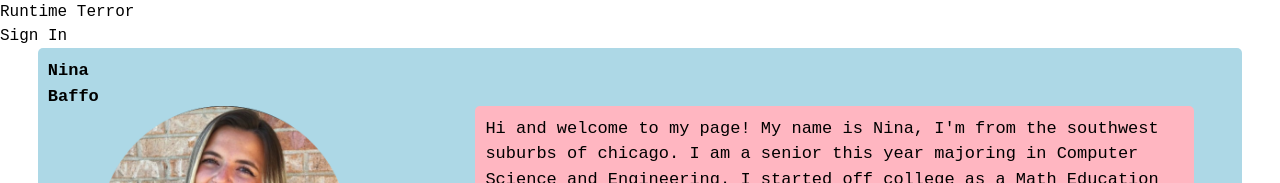
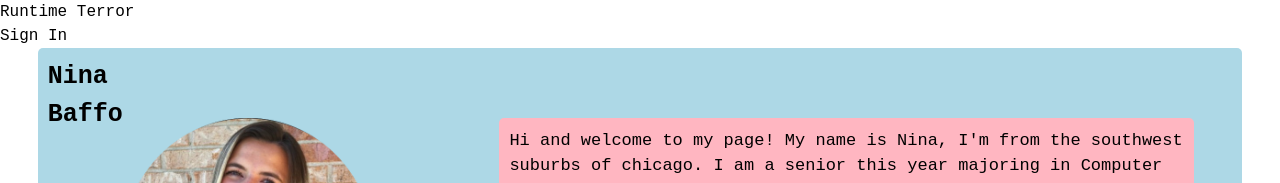
Before and after one commit to odin5on/runtime-terror-website, a React (Vite) app: page /runtime-terror-website/Nina in a window 1280 px wide. Shown: the top 183 px of the page. Built offline with nearby package versions, Linux system fonts and the light colour scheme.

Commit message:
added name in bold

```diff
--- a/src/pages/nina.jsx
+++ b/src/pages/nina.jsx
@@ -4,7 +4,7 @@ function Nina() {
   return (
     <div>
       <div style={{ backgroundColor: "lightblue", padding: "10px", borderRadius: "5px", marginBottom: "10px", marginLeft: "1cm", marginRight: "1cm", display: "flex", alignItems: "center" }}>
-      <p style={{ fontWeight: "bold", fontSize: "17px",  marginBottom: "300px" }}>Nina Baffo</p>
+      <p style={{ fontWeight: "bold", fontSize: "25px",  marginBottom: "300px" }}>Nina Baffo</p>
         <img src = {"src/assets/profilePic.png"} style = {{width: "250px"}}/>
 
         <p style={{ marginLeft: "1cm", fontWeight: "bold", fontSize: "17px"}}>About me:</p>
```
